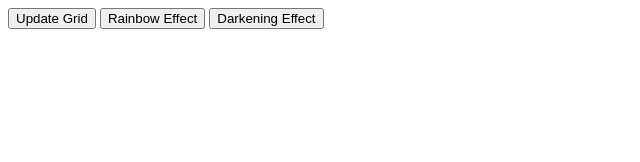
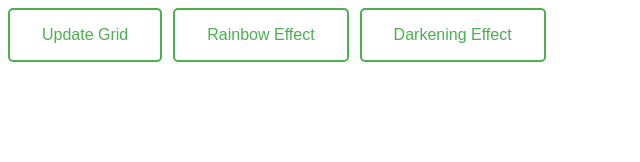
Before and after one commit to sankethirani/etch-a-sketch, a plain HTML site: page index.html in a window 1280 px wide. Shown: the whole page, without its empty margins (0-640 px from the left). Drawn offline with Linux system fonts and the light colour scheme.

Commit message:
Add styling to buttons

```diff
--- a/style.css
+++ b/style.css
@@ -11,3 +11,24 @@
     flex: 1 1 0;
     margin: 1px;
 }
+
+button {
+  background-color: #fff; /* Green */
+  color: #4CAF50;
+  padding: 16px 32px;
+  text-align: center;
+  text-decoration: none;
+  display: inline-block;
+  font-size: 16px;
+  margin-bottom: 10px;
+  margin-right: 7px;
+  transition-duration: 0.4s;
+  cursor: pointer;
+  border: 2px solid #4CAF50;
+  border-radius: 5px;
+}
+
+button:hover {
+  background-color: #4CAF50;
+  color: white;
+}
```
